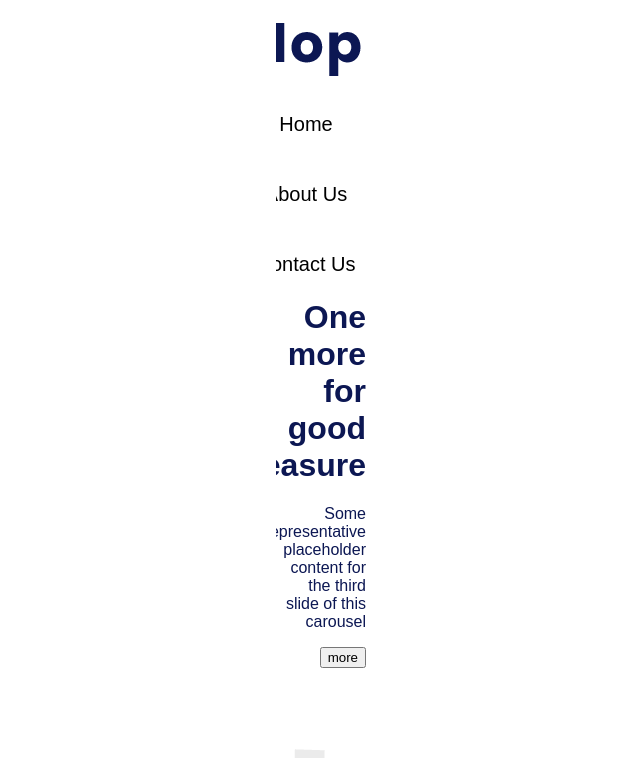
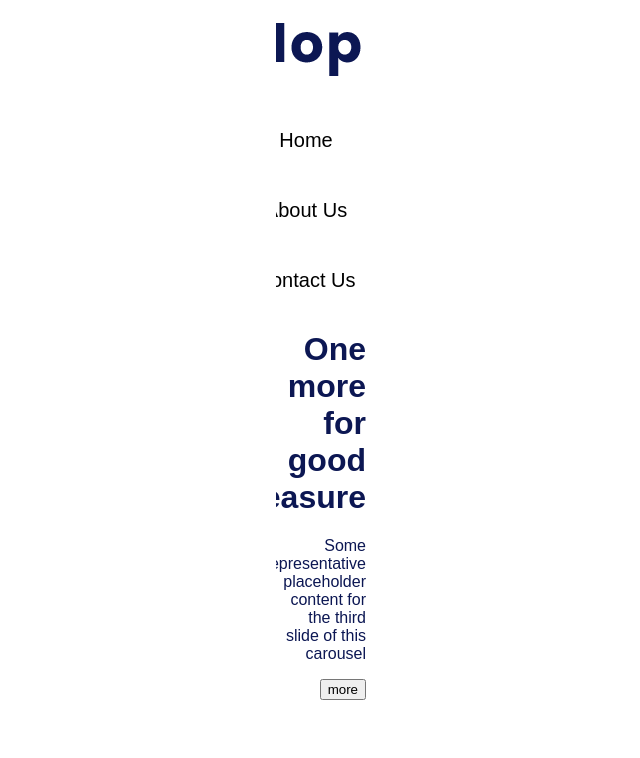
Before and after one commit to MAD-2/Develop-project-master-M-, a plain HTML site: page index.html in a window 1280 px wide. Shown: the top 758 px of the page, without its empty margins (319-959 px from the left). Drawn offline with Linux system fonts and the light colour scheme.

Commit message:
delet ul

```diff
--- a/style.css
+++ b/style.css
@@ -12,10 +12,7 @@ body{
     margin: auto;
     overflow: hidden;
 }
-ul{
-    margin: 0;
-    padding: 0;
-}
+
 header{
     background:white;
     color:#0c1753 ;
@@ -28,7 +25,7 @@ header{
     margin: 0 auto;
 }
 .logo{
-    width: 60px;
+    width: 20px;
 }
 ul{
     padding: 0;
```
